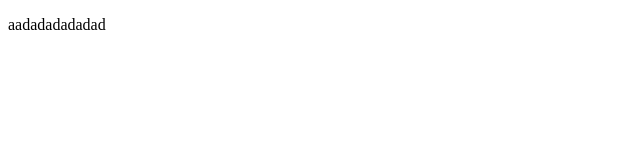
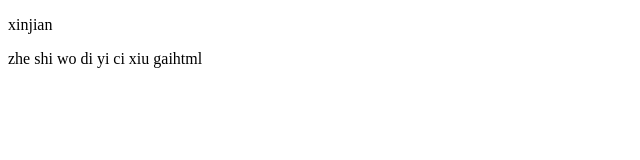
Before and after one commit to Gyoten292/cangku1, a plain HTML site: page index.html in a window 1280 px wide. Shown: the whole page, without its empty margins (0-640 px from the left). Drawn offline with Linux system fonts and the light colour scheme.

Commit message:
12312323131

```diff
--- a/index.html
+++ b/index.html
@@ -7,7 +7,8 @@
 </head>
 <body>
 	<div id="box">
-		<p>aadadadadadad</p>
+		<p>xinjian</p>
+		<p>zhe shi wo di yi ci xiu gaihtml</p>
 	</div>
 </body>
 </html>
--- /dev/null
+++ b/style.css
@@ -0,0 +1 @@
+style.css
```
